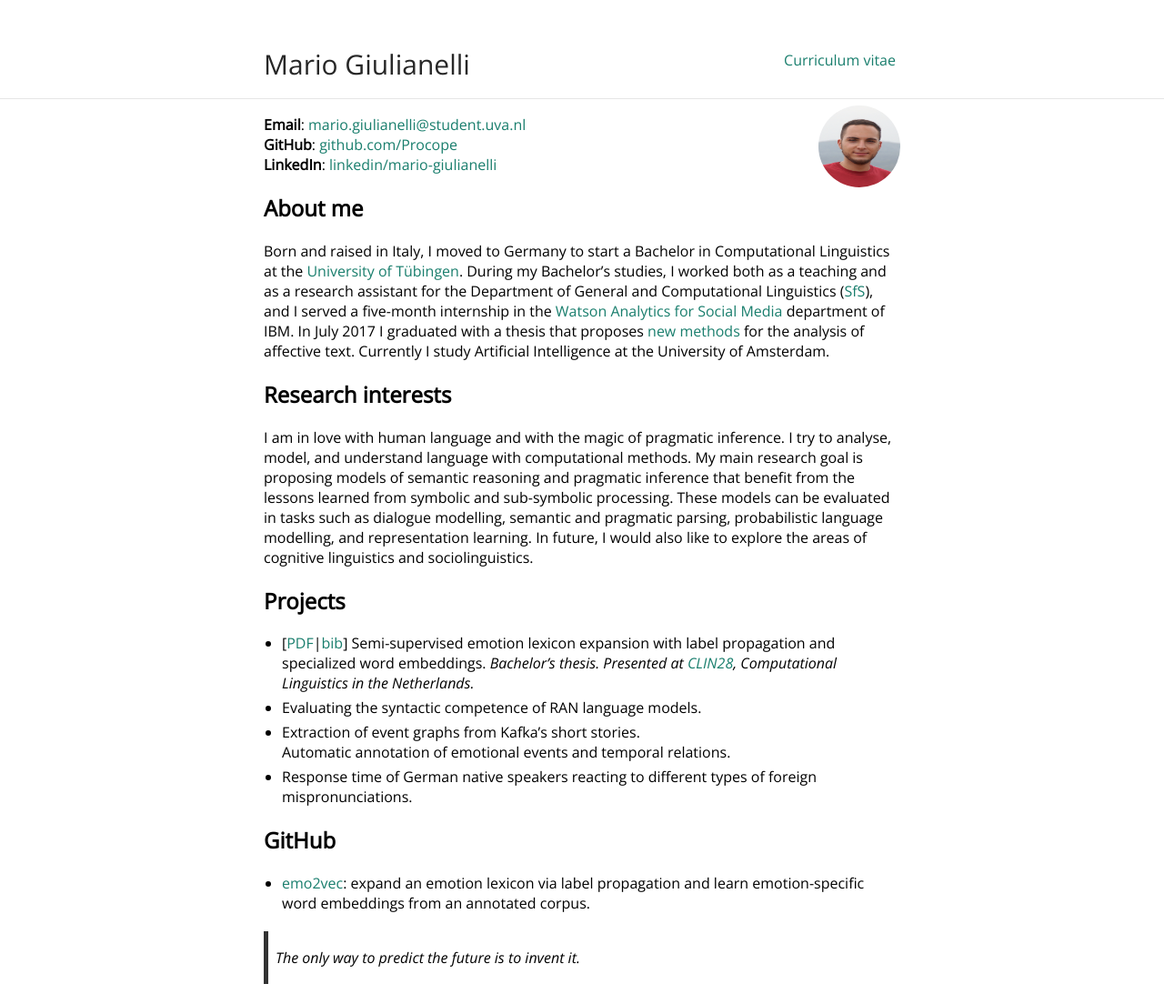
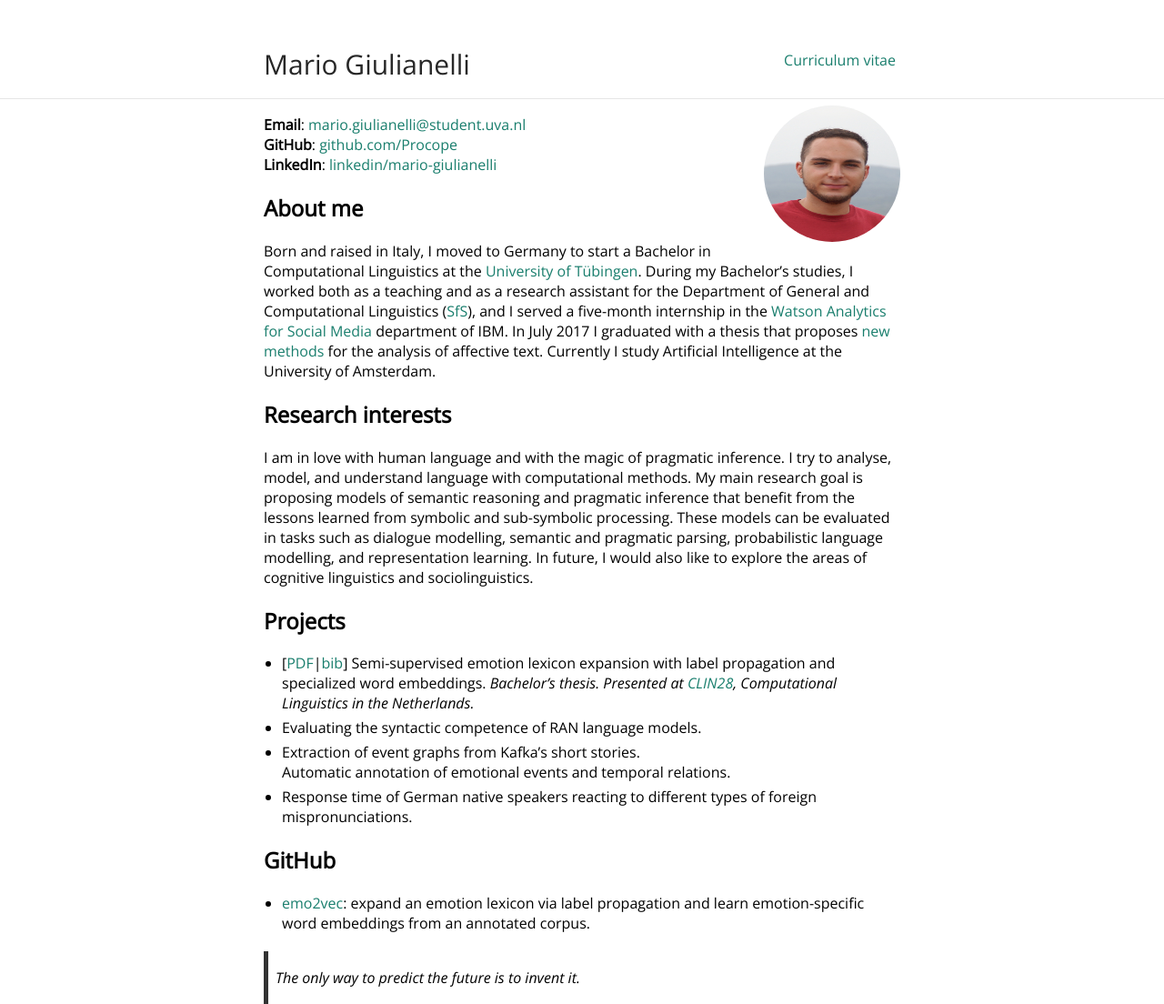
Before and after one commit to glnmario/glnmario.github.io, a Jekyll site: the page built from index.md, in a window 1280 px wide. Shown: the whole page at 91% size. Built offline with Jekyll 4.4.1, drawn with Linux system fonts in a browser that asks for light colours; before the commit the page ends 1082 px from its top, so only the background shows below that.

Commit message:
Update vars.scss

```diff
--- a/_sass/vars.scss
+++ b/_sass/vars.scss
@@ -3,7 +3,7 @@
  */
 
 $accent: #197E6D;
-$image-size: 90px;
+$image-size: 150px;
 
 /*
  * Build Variables, don't touch
```
